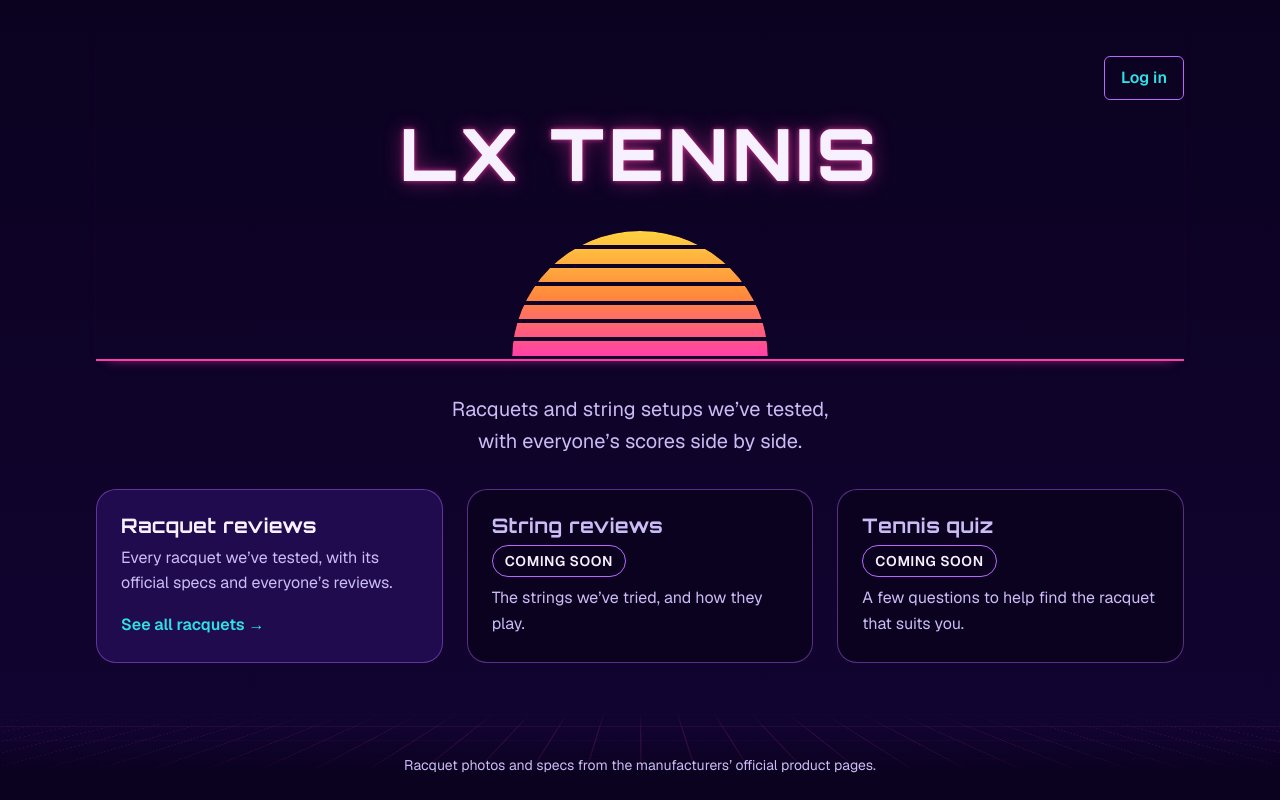
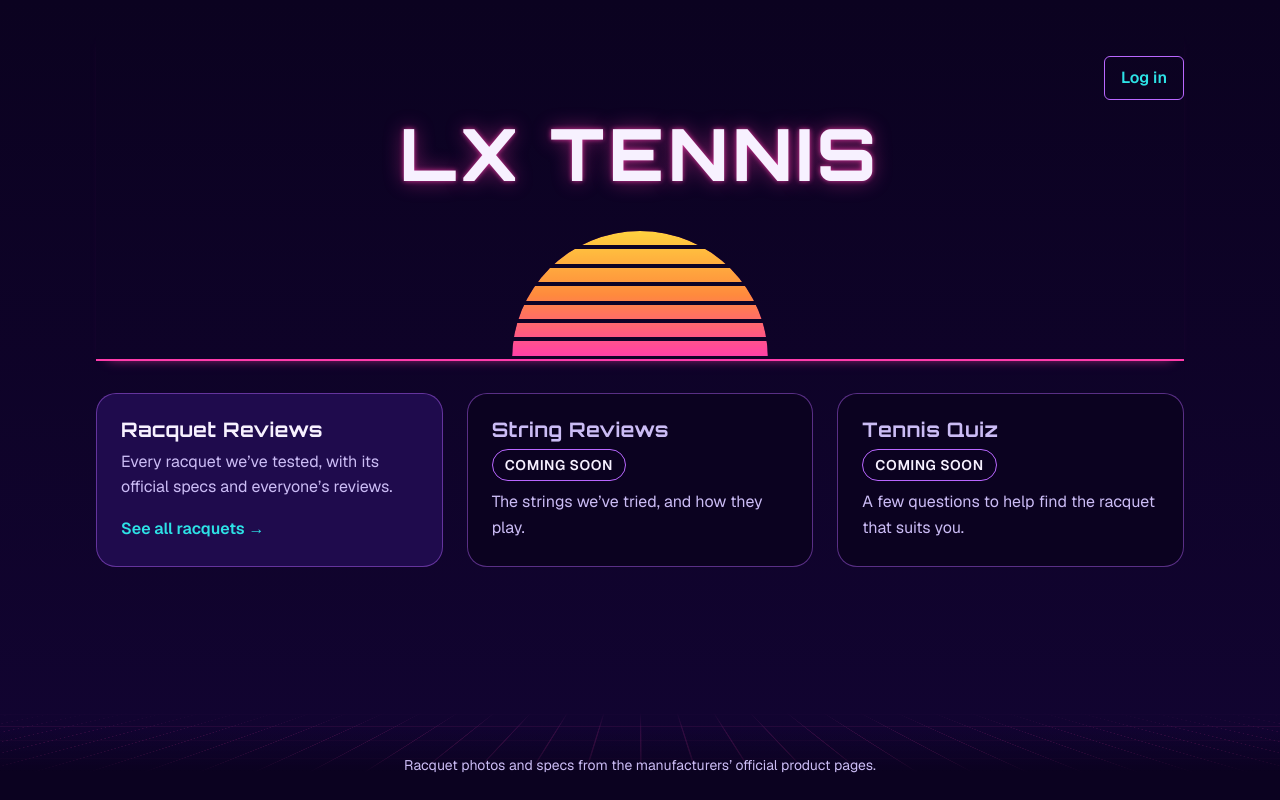
Before and after one commit to BenDeLusignan/lx-tennis, a Next.js app: page / in a window 1280 px wide. Built offline with nearby package versions, Linux system fonts and the light colour scheme; no server answers.

Commit message:
Tagline moves from landing page to /racquets; hub card titles in title case; vision updated

```diff
--- a/src/app/(inner)/racquets/page.module.css
+++ b/src/app/(inner)/racquets/page.module.css
@@ -17,3 +17,9 @@
 .title {
   margin-block-end: 0;
 }
+
+/* The site tagline, under the title row and before the brand sections. */
+.intro {
+  margin-block-end: var(--space-6);
+  color: var(--color-text-muted);
+}
--- a/src/app/(inner)/racquets/page.tsx
+++ b/src/app/(inner)/racquets/page.tsx
@@ -28,6 +28,9 @@ export default async function RacquetsPage() {
           <AddRacquetButton />
         </Suspense>
       </div>
+      <p className={styles.intro}>
+        Racquets and string setups we&rsquo;ve tested, with everyone&rsquo;s scores side by side.
+      </p>
       <RacquetsByBrand sections={brands} />
     </>
   );
--- a/src/app/page.module.css
+++ b/src/app/page.module.css
@@ -24,17 +24,6 @@
   letter-spacing: 0.06em;
   color: var(--color-text);
   text-shadow: var(--glow-pink);
-}
-
-/* Site description, centred under the centred hero, with room before the cards. */
-.intro {
-  max-inline-size: 40rem;
-  margin-inline: auto;
-  margin-block-end: var(--space-8);
-  text-align: center;
-  font-size: var(--font-size-lg);
-  color: var(--color-text-muted);
-  text-wrap: balance;
 }
 
 /* One column on a phone, three equal cards from 48rem. */
--- a/src/app/page.tsx
+++ b/src/app/page.tsx
@@ -26,14 +26,10 @@ export default function Home() {
       </header>
 
       <main id="main">
-        <p className={styles.intro}>
-          Racquets and string setups we&rsquo;ve tested, with everyone&rsquo;s scores side by side.
-        </p>
-
         <ul className={styles.entries}>
           <li>
             {/* Named by its heading and described by its blurb, so a screen
-                reader's link list says "Racquet reviews" rather than a sentence. */}
+                reader's link list says "Racquet Reviews" rather than a sentence. */}
             <Panel
               href="/racquets"
               className={`${styles.card} ${styles.live}`}
@@ -41,7 +37,7 @@ export default function Home() {
               aria-describedby="entry-racquets-text"
             >
               <h2 id="entry-racquets-title" className={styles.cardTitle}>
-                Racquet reviews
+                Racquet Reviews
               </h2>
               <p id="entry-racquets-text" className={styles.cardText}>
                 Every racquet we&rsquo;ve tested, with its official specs and everyone&rsquo;s reviews.
@@ -51,10 +47,10 @@ export default function Home() {
               </span>
             </Panel>
           </li>
-          <ComingSoonEntry id="strings" title="String reviews">
+          <ComingSoonEntry id="strings" title="String Reviews">
             The strings we&rsquo;ve tried, and how they play.
           </ComingSoonEntry>
-          <ComingSoonEntry id="quiz" title="Tennis quiz">
+          <ComingSoonEntry id="quiz" title="Tennis Quiz">
             A few questions to help find the racquet that suits you.
           </ComingSoonEntry>
         </ul>
```
Also changed, not shown: 1 other file (tests, documents, lock files or other folders).
